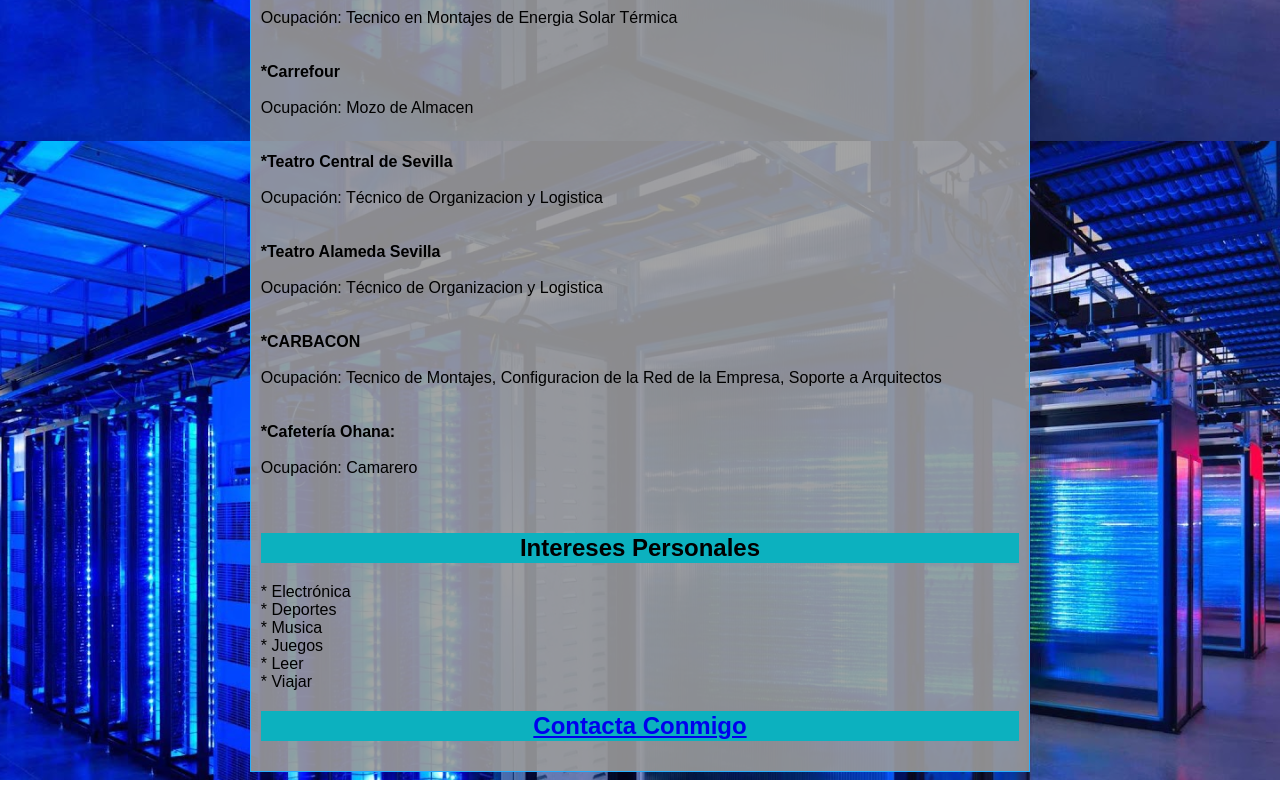
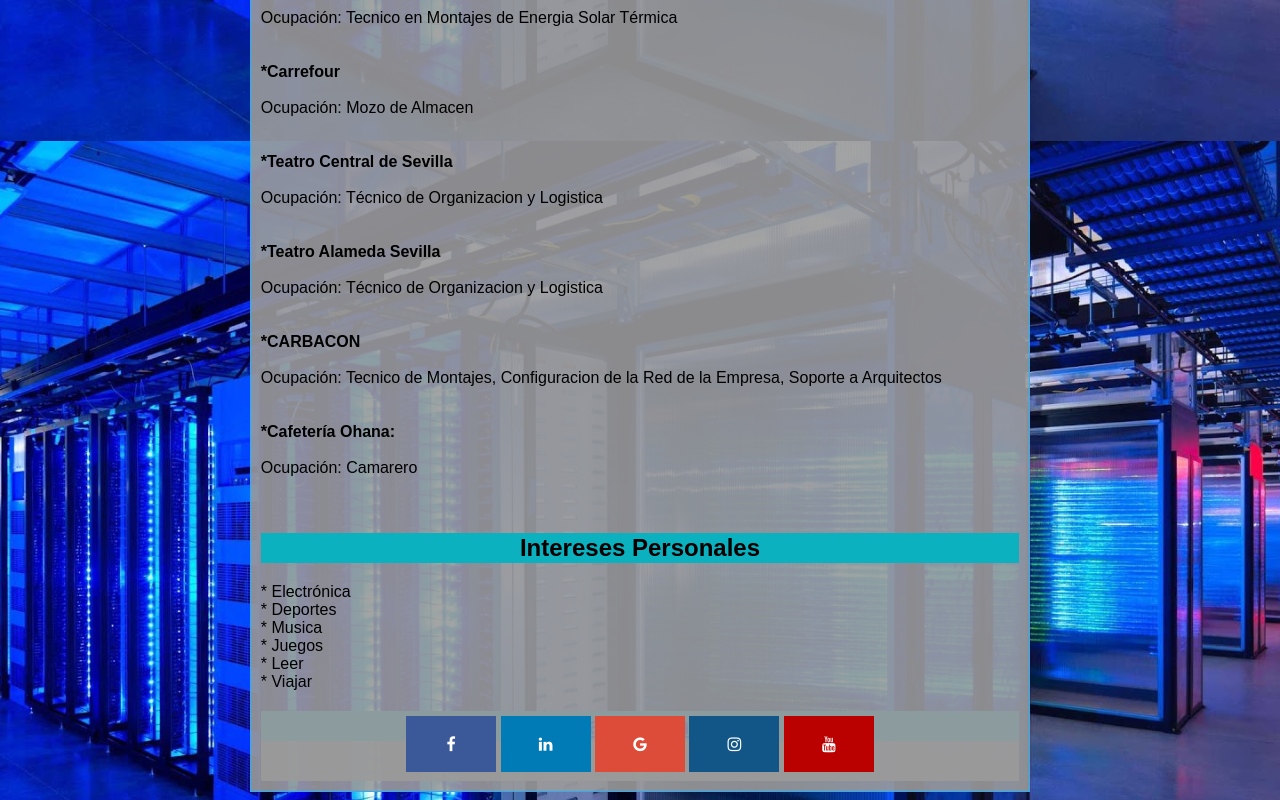
Before and after one commit to JuanCC90/JuanCC90.github.io, a plain HTML site: page index.html in a window 1280 px wide. Shown: the part 659-1459 px from the top of the page. Drawn offline with Linux system fonts and the light colour scheme.

Commit message:
Seguimos mejorando el curriculum html, esta vez incluyendo el footer

```diff
--- a/estilo.css
+++ b/estilo.css
@@ -57,3 +57,47 @@ h2{
 	background-color:#0CB1BF;
 
 }
+
+footer{
+	position:relative;
+	margin-top:-50px;
+	height:60px;
+	padding:5px 0px;
+	clear:both;
+	background:rgba(155,155,155,0.9);
+	text-align:center;
+	color:#fff;
+}
+
+.fa {
+    padding: 20px;
+    font-size: 30px;
+    width: 50px;
+    text-align: center;
+    text-decoration: none;
+}
+
+.fa-facebook {
+    background: #3B5998;
+    color: white;
+}
+
+.fa-linkedin {
+  background: #007bb5;
+  color: white;
+}
+
+.fa-google {
+  background: #dd4b39;
+  color: white;
+}
+
+.fa-youtube {
+  background: #bb0000;
+  color: white;
+}
+
+.fa-instagram {
+  background: #125688;
+  color: white;
+}
--- a/index.html
+++ b/index.html
@@ -5,6 +5,7 @@
 		<meta charset="UTF-8">
 		<title>Curriculum Vitae JMCC</title>
 		<link rel="stylesheet" href="estilo.css">
+		<link rel="stylesheet" href="https://cdnjs.cloudflare.com/ajax/libs/font-awesome/4.7.0/css/font-awesome.min.css">
 	</head>
 
 	<body>
@@ -74,12 +75,18 @@
 				<b><h2 class="contacta"><a href="mailto:juanmanuelcastro.16@campuscamara.es">Contacta Conmigo</a></h2></b>
 			</div>
 
+
+			<footer>
+				<div class='define'>
+					<a href="http://diarioam.es/wp-content/uploads/2018/03/5DEE483B-78A9-4A4B-B803-41ED29CC02BB-1000x600.jpeg" class="fa fa-facebook"></a>
+					<a href="https://es.linkedin.com/in/juan-manuel-castro-ca%C3%B1al-770841122" class="fa fa-linkedin"></a>
+					<a href="http://diarioam.es/wp-content/uploads/2018/03/5DEE483B-78A9-4A4B-B803-41ED29CC02BB-1000x600.jpeg" class="fa fa-google"></a>
+					<a href="https://www.instagram.com/juan90mma/" class="fa fa-instagram"></a>
+					<a href="https://www.youtube.com/channel/UCYv7Gjgj_nZAxIZEba0WfAg/videos?disable_polymer=1" class="fa fa-youtube"></a>
+				</div>
+			</footer>
 		</div>
 
 
-
-
 	</body>
-
-
 </html>
```
